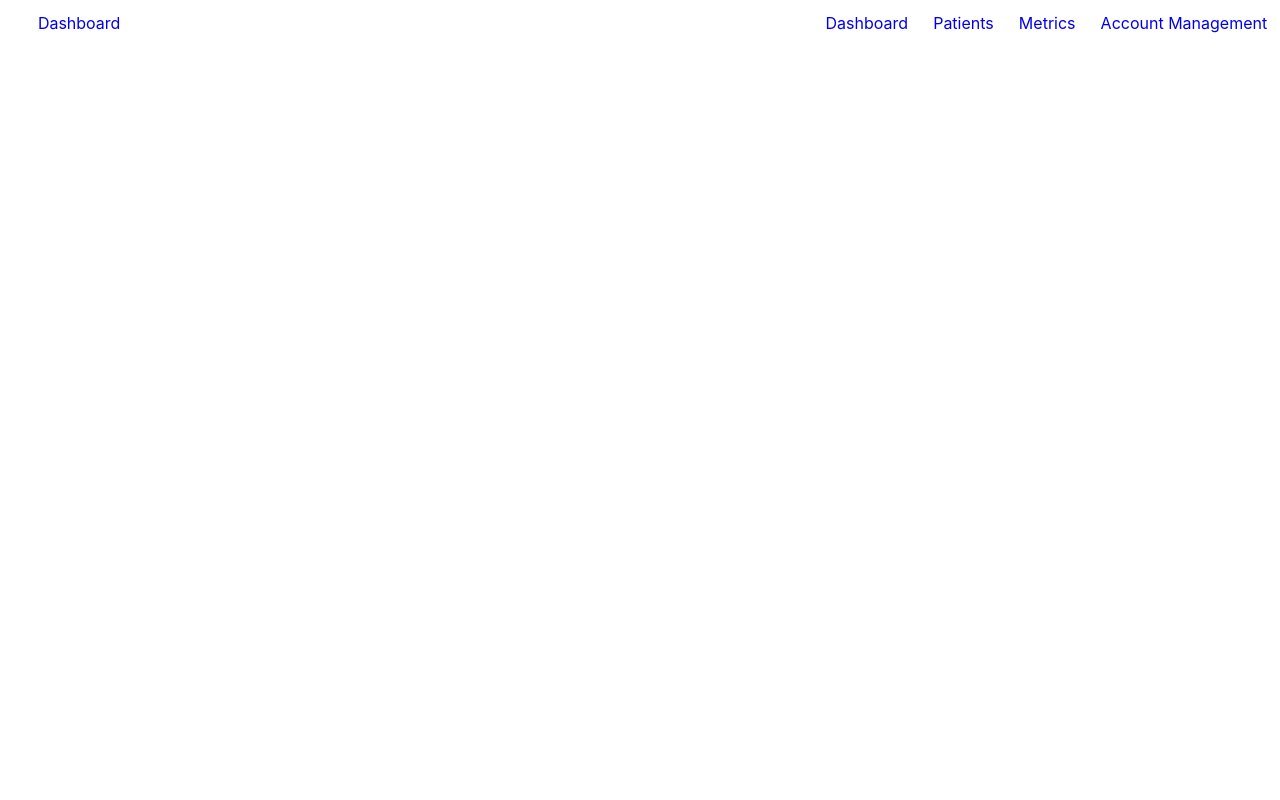
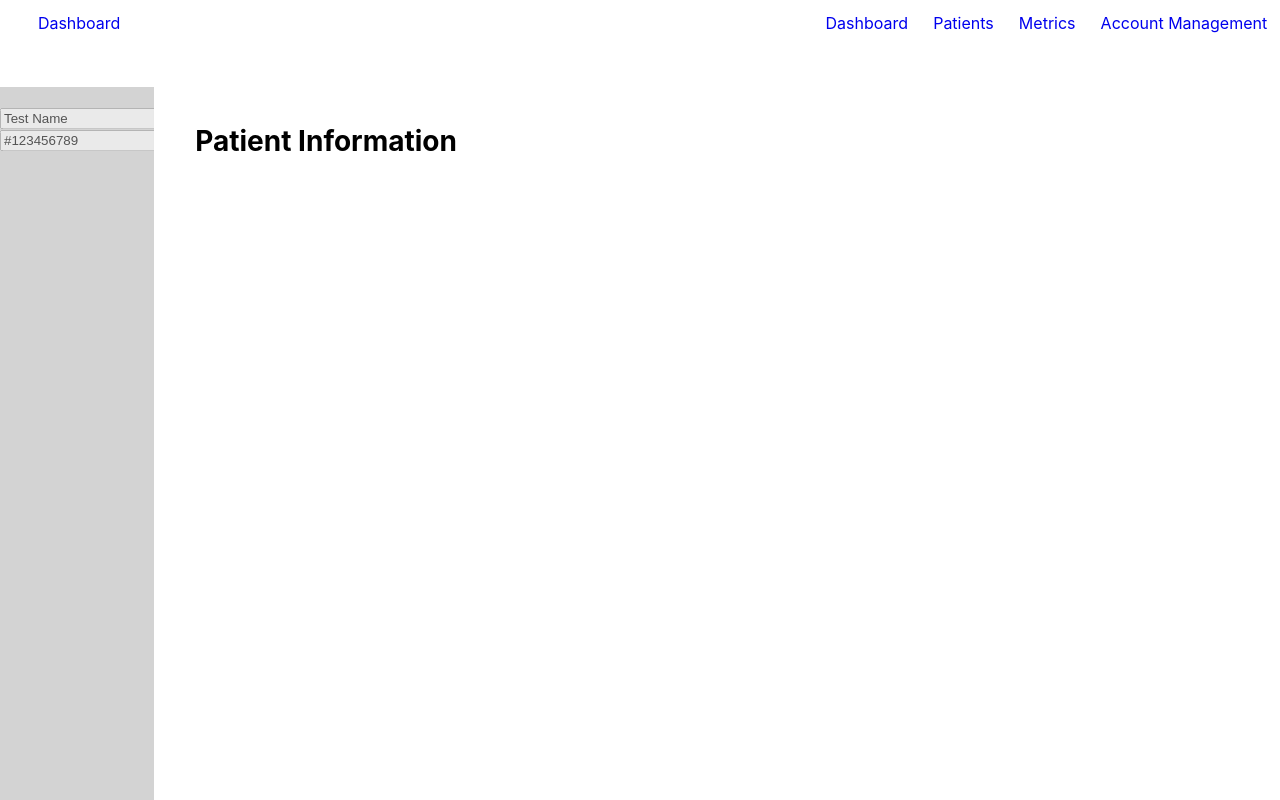
Before and after one commit to hack4impact-uiuc/3dp4me, a React (Create React App) app in the folder frontend/: page /patient-info/100231 in a window 1280 px wide. Built offline with nearby package versions, Linux system fonts and the light colour scheme.

Commit message:
started structure for patientInfo

```diff
--- a/frontend/src/App.js
+++ b/frontend/src/App.js
@@ -1,5 +1,4 @@
 import React from "react";
-import logo from "./logo.svg";
 import "./App.css";
 
 import { BrowserRouter as Router, Route, Switch } from "react-router-dom";
@@ -9,6 +8,7 @@ import AccountManagement from "./Components/Account Management/AccountManagment"
 import Metrics from "./Components/Metrics/Metrics";
 import Patients from "./Components/Patients/Patients";
 import Navbar from "./Components/Navbar/Navbar";
+import PatientInfo from "./Components/Patient Info/PatientInfo"
 
 import './styles.css'
 
@@ -21,14 +21,17 @@ function App() {
           <Route exact path="/">
             <Dashboard />
           </Route>
-          <Route exact path="/account">
+          <Route path="/account">
             <AccountManagement />
           </Route>
-          <Route exact path="/metrics">
+          <Route path="/metrics">
             <Metrics />
           </Route>
-          <Route exact path="/patients">
+          <Route path="/patients">
             <Patients />
+          </Route>
+          <Route path="/patient-info/:id">
+            <PatientInfo />
           </Route>
         </div>
       </Switch>
--- a/frontend/src/Components/Dashboard/Dashboard.css
+++ b/frontend/src/Components/Dashboard/Dashboard.css
@@ -20,7 +20,3 @@
 .table .head {
     text-align: left;
 }
-
-.table .row {
-
-}
--- a/frontend/src/Components/Dashboard/Dashboard.js
+++ b/frontend/src/Components/Dashboard/Dashboard.js
@@ -1,12 +1,25 @@
 import React, { useState } from "react";
 
 import Button from "../Helpers/Button/Button";
+
+import { Link } from 'react-router-dom'
 
 import "./Dashboard.css";
 
 const Dashboard = (props) => {
 
   const [patients, setPatients] = useState([])
+
+  const patientsTest = [
+    { name: "Amit", id: '309310', createdDate: 'January 1, 2020', lastEdited: 'January 1, 2020', status: 'Unfinished' },
+    { name: "Evan", id: '635058', createdDate: 'January 2, 2020', lastEdited: 'January 2, 2020', status: 'Unfinished' },
+    { name: "Anisha", id: '100231', createdDate: 'January 3, 2020', lastEdited: 'January 3, 2020', status: 'Unfinished' },
+    { name: "Lauren", id: '127332', createdDate: 'January 4, 2020', lastEdited: 'January 4, 2020', status: 'Unfinished' },
+    { name: "Navam", id: '269402', createdDate: 'January 5, 2020', lastEdited: 'January 5, 2020', status: 'Unfinished' },
+    { name: "Ashank", id: '164650', createdDate: 'January 6, 2020', lastEdited: 'January 6, 2020', status: 'Unfinished' },
+    { name: "Andy", id: '259048', createdDate: 'January 7, 2020', lastEdited: 'January 7, 2020', status: 'Unfinished' },
+    { name: "Gene", id: '909285', createdDate: 'January 8, 2020', lastEdited: 'January 8, 2020', status: 'Unfinished' },
+  ]
 
   return (
     <div>
@@ -36,6 +49,7 @@ const Dashboard = (props) => {
           </div>
         </div>
         <table className="table">
+          <thead>
             <tr className="head">
               <th>Name</th>
               <th>Patient #</th>
@@ -44,20 +58,21 @@ const Dashboard = (props) => {
               <th>Status</th>
               <th></th>
             </tr>
-          <tr className="row">
-            <td>Test Name</td>
-            <td>Test Number</td>
-            <td>Test Date</td>
-            <td>Test Date</td>
-            <td>Test Status</td>
+          </thead>
+          <tbody>
+            {patientsTest.map(patient => (
+              <tr key={patient.id} className="row">
+                <td>{patient.name}</td>
+                <td>{patient.id} </td>
+                <td>{patient.createdDate}</td>
+                <td>{patient.lastEdited}</td>
+                <td>{patient.status}</td>
                 <td style={{ display: 'flex' }}>
-              <Button name="View" />
-              <Button name="Edit" />
+                  <Link to={`/patient-info/${patient.id}`}><Button name="View" /></Link>
                 </td>
               </tr>
-          {patients.map(patient => (
-            <tr></tr>
             ))}
+          </tbody>
         </table>
       </div>
     </div>
--- /dev/null
+++ b/frontend/src/Components/Patient Info/PatientInfo.css
@@ -0,0 +1,25 @@
+.patient-info {
+    display: flex;
+}
+
+.sidebar {
+    height: 100%;
+    width: 12%;
+    position: fixed;
+    z-index: 1;
+    left: 0;
+    background-color: lightgray;
+    overflow-x: hidden;
+    padding-top: 20px;
+    justify-content: center;
+}
+
+.sidebar-content {
+    text-align: center;
+}
+
+.patient-content {
+    margin-left: 12%;
+    font-size: 28px;
+    padding: 0px 10px;
+}
--- a/frontend/src/Components/Patient Info/PatientInfo.js
+++ b/frontend/src/Components/Patient Info/PatientInfo.js
@@ -1,10 +1,29 @@
-import React from 'react'
+import React, { useState, useEffect } from 'react'
+
+import './PatientInfo.css'
 
 const PatientInfo = (props) => {
 
+    useEffect(() => {
+        // we need to call the data for this patient from the id?
+        console.log("testing");
+    }, []);
+
+
     return (
-        <div>
+        <div className="patient-info">
+            <div className="sidebar">
+                <div className="sidebar-content">
+                    <input disabled id="name" value="Test Name" />
+                    <input disabled id="order-id" value="#123456789" />
+                    <div id="notes-section">
 
+                    </div>
+                </div>
+            </div>
+            <div className="patient-content">
+                <h4>Patient Information</h4>
+            </div>
         </div>
     )
 }
```
Lines whose indentation alone changed are shown as unchanged.
